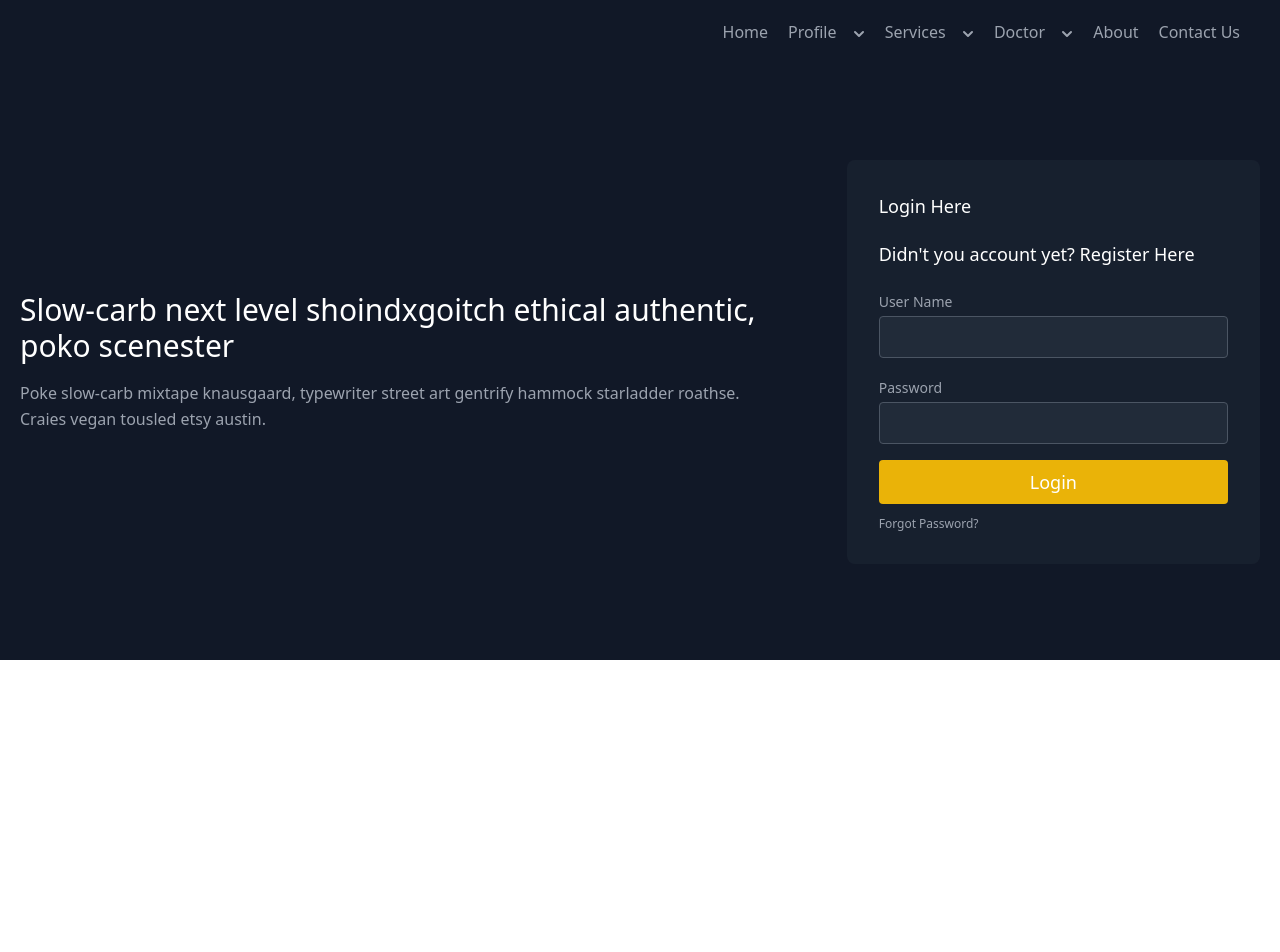
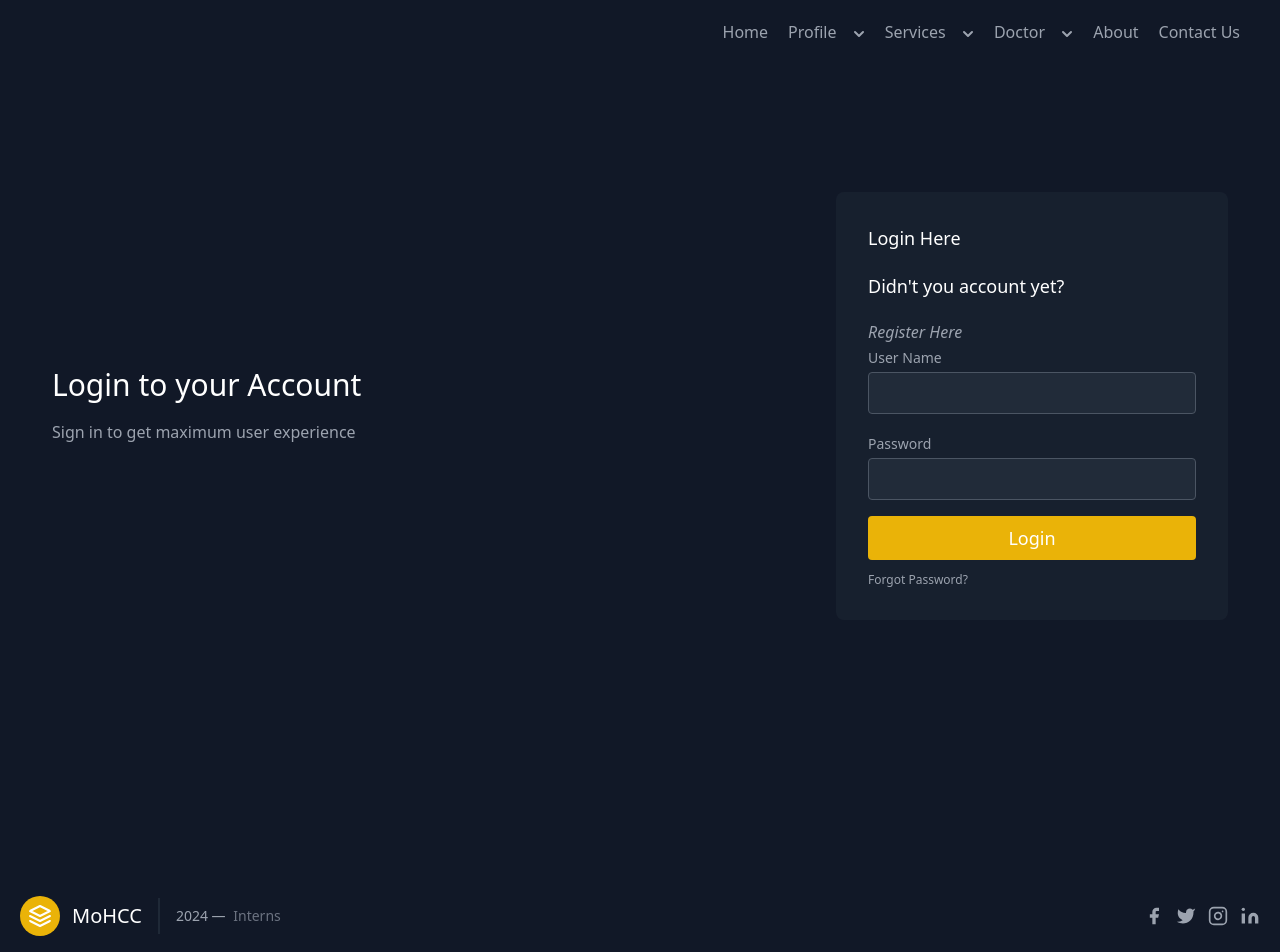
Before and after one commit to kedamaster/frontaz, an Angular app: page /login in a window 1280 px wide. Shown: the top 952 px of the page. Before the commit the page ends 800 px from the top, so only its background shows below. Built offline with nearby package versions, Linux system fonts and the light colour scheme.

Commit message:
edited home

```diff
--- a/src/app/app.component.css
+++ b/src/app/app.component.css
@@ -0,0 +1,31 @@
+header{
+    text-align: center;
+}
+.dropdown {
+    position: relative;
+    display: inline-block;
+  }
+
+  .dropdown-content {
+    display: none;
+    position: absolute;
+    background-color: #f1f1f1;
+    min-width: 160px;
+    box-shadow: 0px 8px 16px 0px rgba(0,0,0,0.2);
+    z-index: 1;
+  }
+
+  .dropdown-content a {
+    color: black;
+    padding: 12px 16px;
+    text-decoration: none;
+    display: block;
+  }
+
+  .dropdown-content a:hover {
+    background-color: #ddd;
+  }
+
+  .dropdown:hover .dropdown-content {
+    display: block;
+  }
--- a/src/app/app.component.html
+++ b/src/app/app.component.html
@@ -1,2 +1,103 @@
-<app-navbar></app-navbar>
+<!DOCTYPE html>
+<html lang="en">
+<head>
+  <meta charset="UTF-8">
+  <meta name="viewport" content="width=device-width, initial-scale=1.0">
+  <title>Dropdown Menu</title>
+  <style>
+
+  </style>
+</head>
+
+  <header class="text-gray-400 bg-gray-900 body-font">
+    <div class="container mx-auto flex flex-wrap p-5 justify-center">
+      <nav class="md:ml-auto flex flex-wrap items-center text-base justify-center">
+        <div class="dropdown">
+          <button class="mr-5 hover:text-white dropdown-toggle focus:outline-none" href="/home">
+            Home
+
+          </button>
+        </div>
+        <div class="dropdown">
+          <button class="mr-5 hover:text-white dropdown-toggle focus:outline-none">
+            Profile
+            <svg class="ml-2 -mr-1 h-5 w-5 inline-block" xmlns="http://www.w3.org/2000/svg" viewBox="0 0 20 20" fill="currentColor">
+              <path fill-rule="evenodd" d="M5.293 7.293a1 1 0 011.414 0L10 10.586l3.293-3.293a1 1 0 111.414 1.414l-4 4a1 1 0 01-1.414 0l-4-4a1 1 0 010-1.414z" clip-rule="evenodd" />
+            </svg>
+          </button>
+          <div class="dropdown-content">
+            <a href="/signup" >Sign Up </a>
+            <a href="/login">Login</a>
+            <a href="#">Personal Details</a>
+          </div>
+        </div>
+        <div class="dropdown">
+          <button class="mr-5 hover:text-white dropdown-toggle focus:outline-none">
+            Services
+            <svg class="ml-2 -mr-1 h-5 w-5 inline-block" xmlns="http://www.w3.org/2000/svg" viewBox="0 0 20 20" fill="currentColor">
+              <path fill-rule="evenodd" d="M5.293 7.293a1 1 0 011.414 0L10 10.586l3.293-3.293a1 1 0 111.414 1.414l-4 4a1 1 0 01-1.414 0l-4-4a1 1 0 010-1.414z" clip-rule="evenodd" />
+            </svg>
+          </button>
+          <div class="dropdown-content">
+            <a href="#">Appointments</a>
+            <a href="#">Symptoms</a>
+            <a href="#">Complains</a>
+          </div>
+        </div>
+        <div class="dropdown">
+          <button class="mr-5 hover:text-white dropdown-toggle focus:outline-none">
+            Doctor
+            <svg class="ml-2 -mr-1 h-5 w-5 inline-block" xmlns="http://www.w3.org/2000/svg" viewBox="0 0 20 20" fill="currentColor">
+              <path fill-rule="evenodd" d="M5.293 7.293a1 1 0 011.414 0L10 10.586l3.293-3.293a1 1 0 111.414 1.414l-4 4a1 1 0 01-1.414 0l-4-4a1 1 0 010-1.414z" clip-rule="evenodd" />
+            </svg>
+          </button>
+          <div class="dropdown-content">
+            <a href="#">Doctor</a>
+            <a href="#">Doctor Details</a>
+          </div>
+        </div>
+        <a class="mr-5 hover:text-white" href="/about">About</a>
+        <a class="mr-5 hover:text-white">Contact Us</a>
+      </nav>
+    </div>
+  </header>
+
+</html>
 <router-outlet></router-outlet>
+<footer class="text-gray-400 bg-gray-900 body-font">
+  <div class="container px-5 py-8 mx-auto flex items-center sm:flex-row flex-col">
+    <a class="flex title-font font-medium items-center md:justify-start justify-center text-white">
+      <svg xmlns="img" fill="none" stroke="currentColor" stroke-linecap="round" stroke-linejoin="round" stroke-width="2" class="w-10 h-10 text-white p-2 bg-yellow-500 rounded-full" viewBox="0 0 24 24">
+        <path d="M12 2L2 7l10 5 10-5-10-5zM2 17l10 5 10-5M2 12l10 5 10-5"></path>
+      </svg>
+      <span class="ml-3 text-xl">MoHCC</span>
+    </a>
+    <p class="text-sm text-gray-400 sm:ml-4 sm:pl-4 sm:border-l-2 sm:border-gray-800 sm:py-2 sm:mt-0 mt-4"> 2024  —
+      <a href="https://twitter.com/knyttneve" class="text-gray-500 ml-1" target="_blank" rel="noopener noreferrer">Interns</a>
+    </p>
+    <span class="inline-flex sm:ml-auto sm:mt-0 mt-4 justify-center sm:justify-start">
+      <a class="text-gray-400">
+        <svg fill="currentColor" stroke-linecap="round" stroke-linejoin="round" stroke-width="2" class="w-5 h-5" viewBox="0 0 24 24">
+          <path d="M18 2h-3a5 5 0 00-5 5v3H7v4h3v8h4v-8h3l1-4h-4V7a1 1 0 011-1h3z"></path>
+        </svg>
+      </a>
+      <a class="ml-3 text-gray-400">
+        <svg fill="currentColor" stroke-linecap="round" stroke-linejoin="round" stroke-width="2" class="w-5 h-5" viewBox="0 0 24 24">
+          <path d="M23 3a10.9 10.9 0 01-3.14 1.53 4.48 4.48 0 00-7.86 3v1A10.66 10.66 0 013 4s-4 9 5 13a11.64 11.64 0 01-7 2c9 5 20 0 20-11.5a4.5 4.5 0 00-.08-.83A7.72 7.72 0 0023 3z"></path>
+        </svg>
+      </a>
+      <a class="ml-3 text-gray-400">
+        <svg fill="none" stroke="currentColor" stroke-linecap="round" stroke-linejoin="round" stroke-width="2" class="w-5 h-5" viewBox="0 0 24 24">
+          <rect width="20" height="20" x="2" y="2" rx="5" ry="5"></rect>
+          <path d="M16 11.37A4 4 0 1112.63 8 4 4 0 0116 11.37zm1.5-4.87h.01"></path>
+        </svg>
+      </a>
+      <a class="ml-3 text-gray-400">
+        <svg fill="currentColor" stroke="currentColor" stroke-linecap="round" stroke-linejoin="round" stroke-width="0" class="w-5 h-5" viewBox="0 0 24 24">
+          <path stroke="none" d="M16 8a6 6 0 016 6v7h-4v-7a2 2 0 00-2-2 2 2 0 00-2 2v7h-4v-7a6 6 0 016-6zM2 9h4v12H2z"></path>
+          <circle cx="4" cy="4" r="2" stroke="none"></circle>
+        </svg>
+      </a>
+    </span>
+  </div>
+</footer>
--- a/src/app/home/home.component.html
+++ b/src/app/home/home.component.html
@@ -1,4 +1,6 @@
 <section class="text-gray-400 body-font bg-gray-900">
+  <div class="page-container">
+    <div class="content">
     <div class="container px-5 py-24 mx-auto">
       <div class="flex flex-wrap w-full mb-20">
         <div class="lg:w-1/2 w-full mb-6 lg:mb-0">
@@ -42,4 +44,6 @@
         </div>
       </div>
     </div>
+    </div>
+  </div>
   </section>
--- a/src/app/login/login.component.html
+++ b/src/app/login/login.component.html
@@ -1,12 +1,15 @@
+
 <section class="text-gray-400 bg-gray-900 body-font">
+  <div class="page-container">
+    <div class="content">
   <div class="container px-5 py-24 mx-auto flex flex-wrap items-center">
     <div class="lg:w-3/5 md:w-1/2 md:pr-16 lg:pr-0 pr-0">
-      <h1 class="title-font font-medium text-3xl text-white">Slow-carb next level shoindxgoitch ethical authentic, poko scenester</h1>
-      <p class="leading-relaxed mt-4">Poke slow-carb mixtape knausgaard, typewriter street art gentrify hammock starladder roathse. Craies vegan tousled etsy austin.</p>
+      <h1 class="title-font font-medium text-3xl text-white">Login to your Account</h1>
+      <p class="leading-relaxed mt-4">Sign in to get maximum user experience</p>
     </div>
     <div class="lg:w-2/6 md:w-1/2 bg-gray-800 bg-opacity-50 rounded-lg p-8 flex flex-col md:ml-auto w-full mt-10 md:mt-0">
       <h2 class="text-white text-lg font-medium title-font mb-5">Login Here</h2>
-      <h3 class="text-white text-lg font-medium title-font mb-5">Didn't you account yet? Register Here</h3>
+      <h3 class="text-white text-lg font-medium title-font mb-5">Didn't you account yet? </h3><i href="/signup"> Register Here</i>
       <div class="relative mb-4">
         <label for="full-name" class="leading-7 text-sm text-gray-400">User Name</label>
         <input type="text" id="full-name" name="full-name" class="w-full bg-gray-600 bg-opacity-20 focus:bg-transparent focus:ring-2 focus:ring-yellow-900 rounded border border-gray-600 focus:border-yellow-500 text-base outline-none text-gray-100 py-1 px-3 leading-8 transition-colors duration-200 ease-in-out">
@@ -19,4 +22,6 @@
       <p class="text-xs mt-3">Forgot Password?</p>
     </div>
   </div>
+    </div>
+  </div>
 </section>
--- a/src/app/navbar/navbar.component.html
+++ b/src/app/navbar/navbar.component.html
@@ -13,7 +13,7 @@
     <div class="container mx-auto flex flex-wrap p-5 justify-center">
       <nav class="md:ml-auto flex flex-wrap items-center text-base justify-center">
         <div class="dropdown">
-          <button class="mr-5 hover:text-white dropdown-toggle focus:outline-none">
+          <button class="mr-5 hover:text-white dropdown-toggle focus:outline-none" href="/home">
             Home
 
           </button>
@@ -26,7 +26,7 @@
             </svg>
           </button>
           <div class="dropdown-content">
-            <a routerLink="/signup" >Sign Up </a>
+            <a href="/signup" >Sign Up </a>
             <a href="/login">Login</a>
             <a href="#">Personal Details</a>
           </div>
--- a/src/app/signup/signup.component.html
+++ b/src/app/signup/signup.component.html
@@ -1,8 +1,8 @@
 <section class="text-gray-400 bg-gray-900 body-font">
     <div class="container px-5 py-24 mx-auto flex flex-wrap items-center">
       <div class="lg:w-3/5 md:w-1/2 md:pr-16 lg:pr-0 pr-0">
-        <h1 class="title-font font-medium text-3xl text-white">Slow-carb next level shoindxgoitch ethical authentic, poko scenester</h1>
-        <p class="leading-relaxed mt-4">Poke slow-carb mixtape knausgaard, typewriter street art gentrify hammock starladder roathse. Craies vegan tousled etsy austin.</p>
+        <h1 class="title-font font-medium text-3xl text-white">Register Here</h1>
+        <p class="leading-relaxed mt-4">Create your account for the best user experience</p>
       </div>
       <div class="lg:w-2/6 md:w-1/2 bg-gray-800 bg-opacity-50 rounded-lg p-8 flex flex-col md:ml-auto w-full mt-10 md:mt-0">
         <h1 class="text-white text-lg font-medium title-font mb-5">Register</h1>
@@ -44,7 +44,7 @@
             <input type="date" id="date" name="dob" class="w-full bg-gray-600 bg-opacity-20 focus:bg-transparent focus:ring-2 focus:ring-yellow-900 rounded border border-gray-600 focus:border-yellow-500 text-base outline-none text-gray-100 py-1 px-3 leading-8 transition-colors duration-200 ease-in-out">
           </div>
         <button class="text-white bg-yellow-500 border-0 py-2 px-8 focus:outline-none hover:bg-yellow-600 rounded text-lg">Sign Up</button>
-        <p class="text-xs mt-3">Literally you probably haven't heard of them jean shorts.</p>
+
       </div>
     </div>
   </section>
--- a/src/styles.css
+++ b/src/styles.css
@@ -1 +1,21 @@
 /* You can add global styles to this file, and also import other style files */
+
+.page-container {
+    width: 100%;
+    height: 100vh;
+    flex-direction: column;
+    justify-content: center;
+    align-items: center;
+  }
+
+  @media (max-width: 767px) {
+    .content {
+      padding: 1.5rem;
+    }
+  }
+
+  @media (min-width: 768px) {
+    .content {
+      padding: 2rem;
+    }
+  }
```
